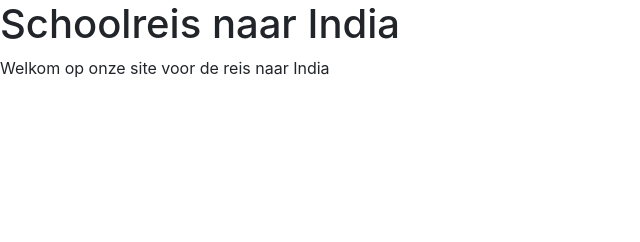
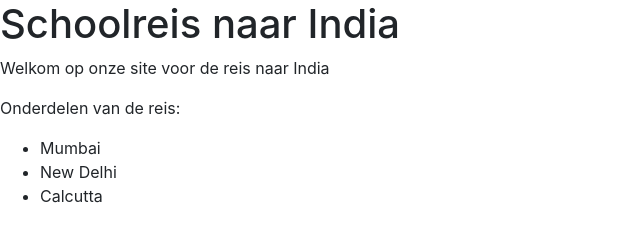
Before and after one commit to frederiekberthier/reis-website-mit, a plain HTML site: page index.html in a window 1280 px wide. Shown: the whole page, without its empty margins (0-640 px from the left). Drawn offline with nearby package versions, Linux system fonts and the light colour scheme.

Commit message:
onderdelen

```diff
--- a/index.html
+++ b/index.html
@@ -12,7 +12,12 @@
   <body>
     <h1>Schoolreis naar India</h1>
     <p>Welkom op onze site voor de reis naar India</p>
-
+    <p>Onderdelen van de reis:</p>
+    <ul>
+        <li>Mumbai</li>
+        <li>New Delhi</li>
+        <li>Calcutta</li>
+    </ul>
 
 
 
```
